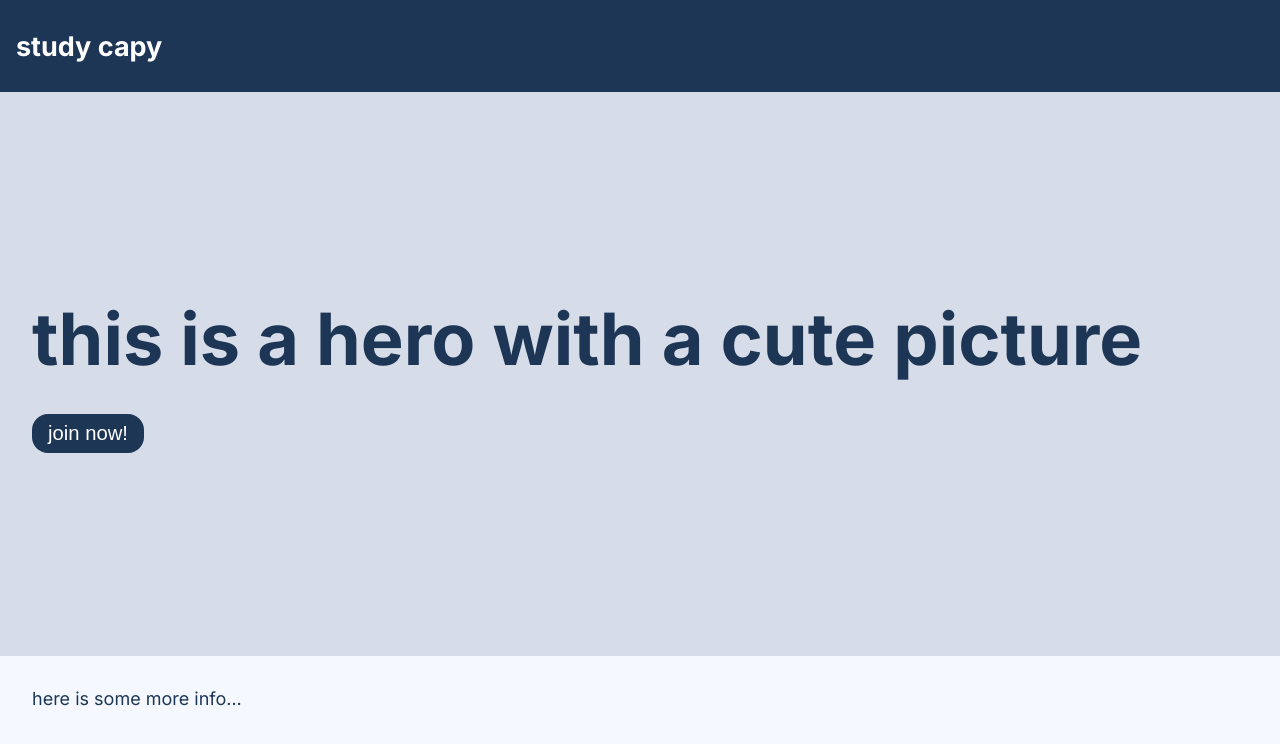
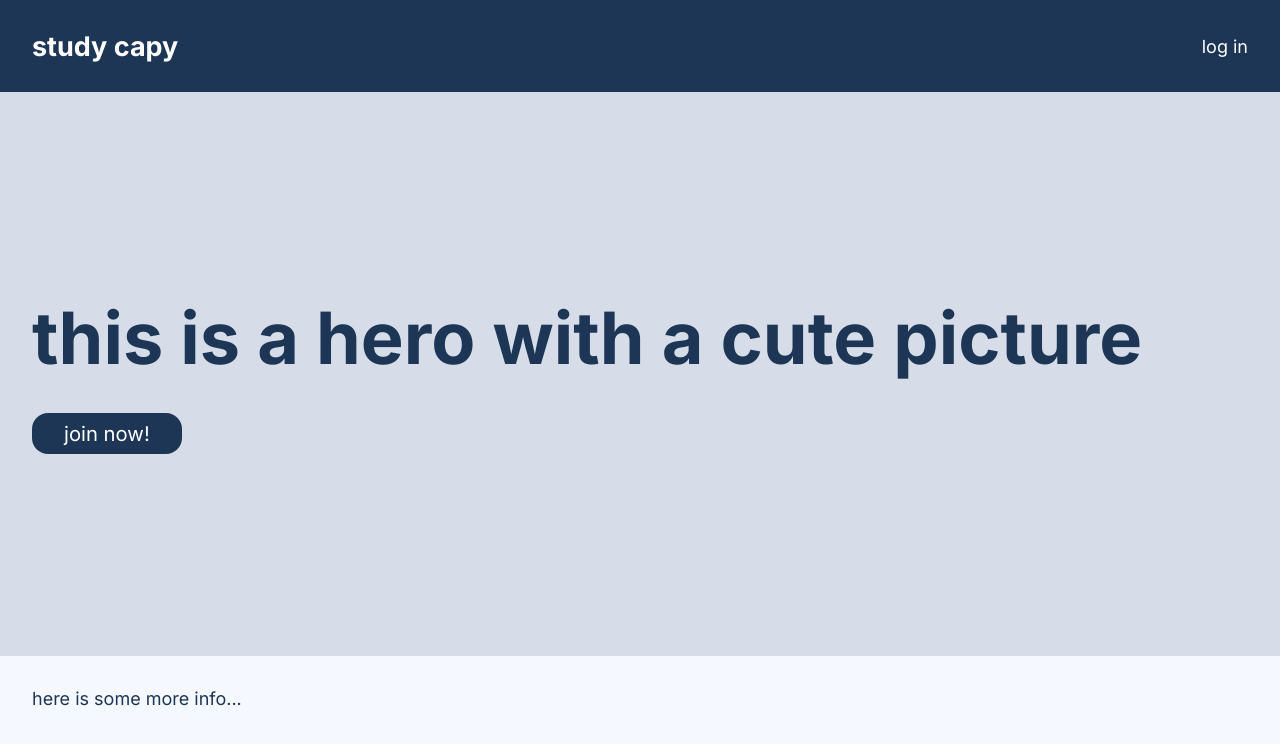
Before and after one commit to naomitzhao/study-capy, a Next.js app in the folder client/: page / in a window 1280 px wide. Shown: the top 744 px of the page. Built offline with nearby package versions, Linux system fonts and the light colour scheme.

Commit message:
feat: Add landing page links

```diff
--- a/client/src/app/(components)/header/header.module.css
+++ b/client/src/app/(components)/header/header.module.css
@@ -1,10 +1,20 @@
 #header {
     height: var(--header-height);
-    padding: var(--padding-s);
+    padding: var(--padding-s) var(--padding-m);
 
     background-color: var(--text-primary);
     color: white;
 
     display: flex;
     align-items: center;
+    justify-content: space-between;
 }
+
+#header a {
+    text-decoration: none;
+    color: white;
+}
+
+#header > nav > a:hover {
+    text-decoration: underline;
+}
--- a/client/src/app/(components)/header/header.tsx
+++ b/client/src/app/(components)/header/header.tsx
@@ -2,6 +2,13 @@ import styles from "./header.module.css";
 
 export default function Header() {
     return (
-        <header id={styles.header}><h2>study capy</h2></header>
+        <header id={styles.header}>
+            <a href="/">
+                <h2 id={styles.headerLogo}>study capy</h2>
+            </a>
+            <nav>
+                <a href="/log-in">log in</a>
+            </nav>
+        </header>
     );
 }
--- a/client/src/app/(pages)/page.module.css
+++ b/client/src/app/(pages)/page.module.css
@@ -19,13 +19,14 @@
     font-size: 4rem;
 }
 
-#hero > button {
-    padding: var(--padding-xs) var(--padding-s);
+#hero > a {
+    padding: var(--padding-xs) var(--padding-m);
     font-size: 1.125rem;
     border: none;
     color: white;
     background-color: var(--text-primary);
     border-radius: var(--padding-s);
+    text-decoration: none;
 }
 
 #content {
--- a/client/src/app/(pages)/page.tsx
+++ b/client/src/app/(pages)/page.tsx
@@ -8,7 +8,7 @@ export default function Home() {
       <Header />
       <div id={styles.hero}>
         <h1>this is a hero with a cute picture</h1>
-        <button>join now!</button>
+        <a href="/sign-up">join now!</a>
       </div>
       <main id={styles.content}>
         <p>here is some more info...</p>
```
